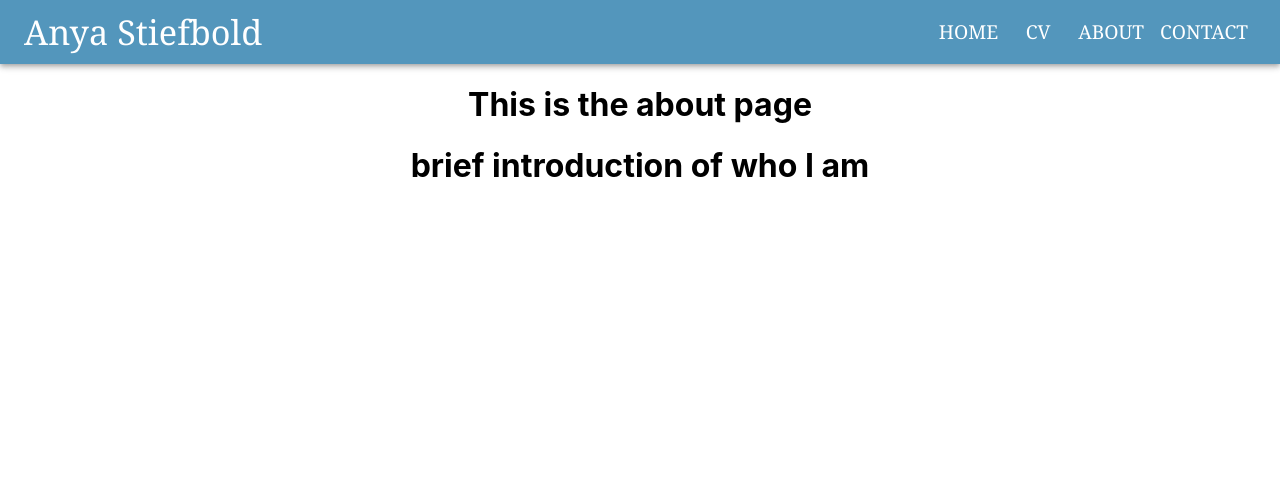
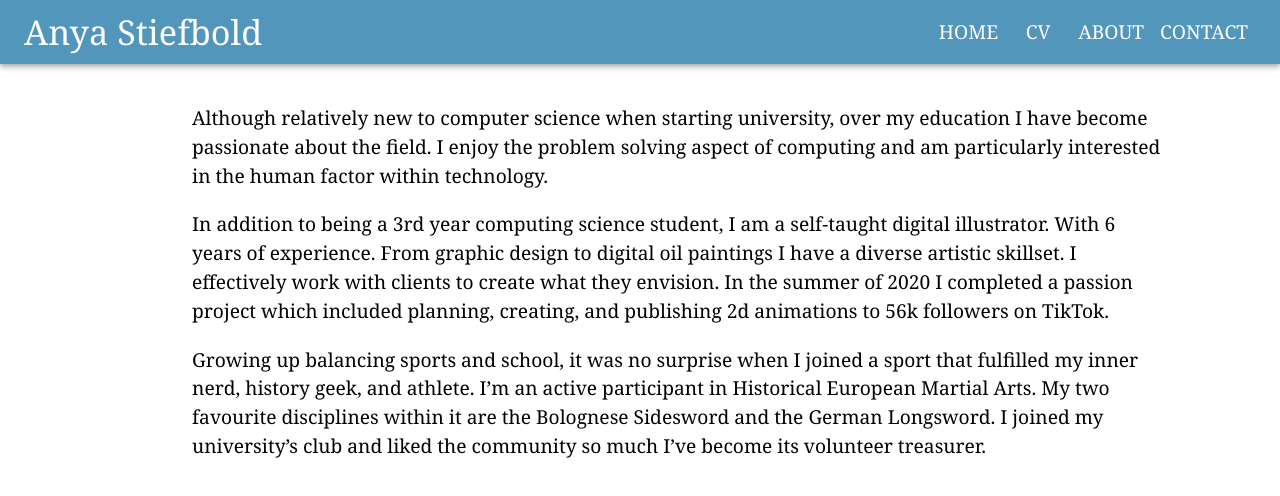
Before and after one commit to AnyaBrynn/online-cv, a React (Create React App) app: page /about in a window 1280 px wide. Shown: the top 496 px of the page. Built offline with nearby package versions, Linux system fonts and the light colour scheme.

Commit message:
Added text to About page

```diff
--- a/src/Pages/About/About.js
+++ b/src/Pages/About/About.js
@@ -1,4 +1,13 @@
 import React from 'react'
+import Carousel from 'better-react-carousel'
+import { Box } from '@mui/system'
+import { Grid } from '@mui/material'
+import Typography from '@mui/material/Typography'
+import CardContent from '@mui/material/CardContent';
+import Card from '@mui/material/Card'
+import Container from '@mui/material/Container';
+
+
 
 import NavBar from '../../Components/NavBar/NavBar'
 
@@ -6,8 +15,35 @@ function About() {
   return (
     <div>
       <NavBar />
-      <h1>This is the about page</h1>
-      <h1>brief introduction of who I am</h1>
+      <Container  sx={{width:"80%", pr:15}}>
+        <CardContent sx={{width:"100%", p:5}} align='left'>
+          <Typography>
+            Although relatively new to computer science when starting university, over my education I have become passionate about the field. I enjoy the problem solving aspect of computing and am particularly interested in the human factor within technology.
+          </Typography>
+          <br/>
+          <Typography>
+            In addition to being a 3rd year computing science student, I am a self-taught digital illustrator. With 6 years of experience. From graphic design to digital oil paintings I have a diverse artistic skillset. I effectively work with clients to create what they envision. In the summer of 2020 I completed a passion project which included planning, creating, and publishing 2d animations to 56k followers on TikTok.
+          </Typography>
+          <br/>
+          <Typography>
+            Growing up balancing sports and school, it was no surprise when I joined a sport that fulfilled my inner nerd, history geek, and athlete. I’m an active participant in Historical European Martial Arts. My two favourite disciplines within it are the Bolognese Sidesword and the German Longsword. I joined my university’s club and liked the community so much I’ve become its volunteer treasurer.
+          </Typography>
+        </CardContent>
+        <CardContent>
+        <Carousel cols={2} rows={1} gap={10} loop >
+          <Carousel.Item>
+            <img width="100%" src="" />
+          </Carousel.Item>
+          <Carousel.Item>
+            <img width="100%" src="" />
+          </Carousel.Item>
+          <Carousel.Item>
+            <img width="100%" src="" />
+          </Carousel.Item>
+        </Carousel>
+        </CardContent>
+      </Container>
+
     </div>
   )
 }
```
